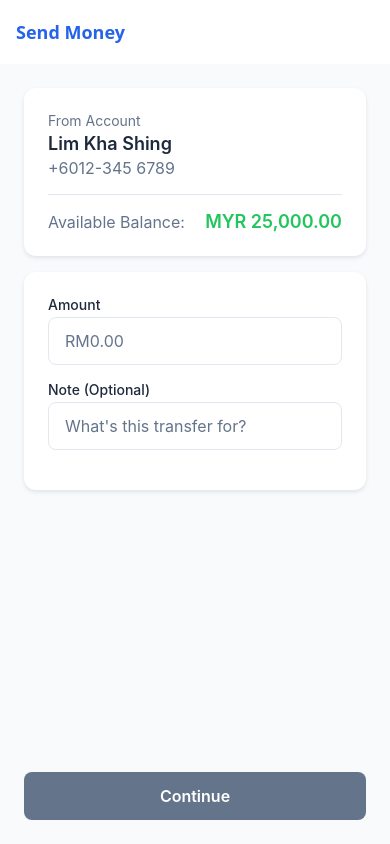
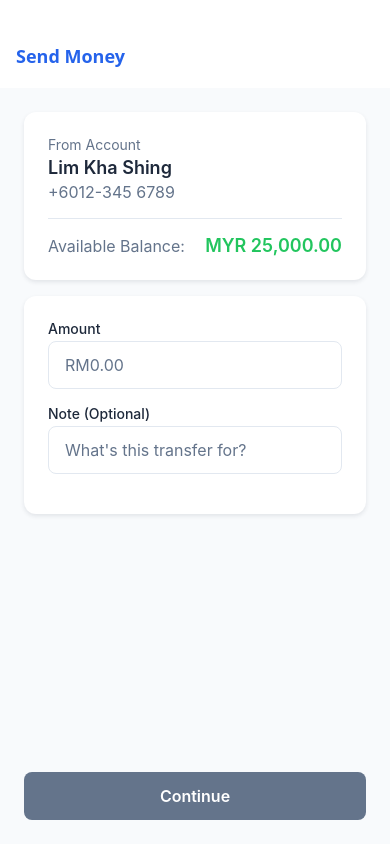
Before and after one commit to limkhashing/ryt-bank-assessment, a React Native app: screen / in a window 390 px wide. Built offline with nearby package versions, Linux system fonts and the light colour scheme.

Commit message:
Wrap NavigationContainer in SafeAreaProvider for improved layout handling

```diff
--- a/src/app/App.tsx
+++ b/src/app/App.tsx
@@ -3,6 +3,8 @@ import {createNativeStackNavigator} from '@react-navigation/native-stack';
 import {StatusBar} from 'expo-status-bar';
 import React from 'react';
 import {Provider} from 'react-redux';
+import {SafeAreaProvider} from 'react-native-safe-area-context';
+import {Platform, View} from 'react-native';
 
 import {COLORS} from '../components/constants';
 import {
@@ -18,8 +20,13 @@ import {RootStackParamList} from '../features/transfer/types';
 const Stack = createNativeStackNavigator<RootStackParamList>();
 
 export default function App() {
+    const statusBarHeight = Platform.OS === 'ios' ? 44 : 24;
+
   return (
     <Provider store={store}>
+        <SafeAreaProvider>
+            <View style={{flex: 1}}>
+                <View style={{height: statusBarHeight}}/>
                 <NavigationContainer>
                     <Stack.Navigator
                         initialRouteName="Transfer"
@@ -32,27 +39,30 @@ export default function App() {
                             headerTitleStyle: {
                                 fontWeight: '600',
                             },
+                            contentStyle: {
+                                backgroundColor: COLORS.surface,
+                            }
                         }}
                     >
                         <Stack.Screen
                             name="Transfer"
                             component={TransferScreen}
-            options={{ title: 'Send Money' }}
+                            options={{title: 'Send Money'}}
                         />
                         <Stack.Screen
                             name="SelectRecipient"
                             component={SelectRecipientScreen}
-            options={{ title: 'Select Recipient' }}
+                            options={{title: 'Select Recipient'}}
                         />
                         <Stack.Screen
                             name="Contacts"
                             component={ContactsScreen}
-            options={{ title: 'Select Contact' }}
+                            options={{title: 'Select Contact'}}
                         />
                         <Stack.Screen
                             name="ConfirmTransfer"
                             component={ConfirmTransferScreen}
-            options={{ title: 'Confirm Transfer' }}
+                            options={{title: 'Confirm Transfer'}}
                         />
                         <Stack.Screen
                             name="Receipt"
@@ -63,8 +73,10 @@ export default function App() {
                             }}
                         />
                     </Stack.Navigator>
+                    <StatusBar style="auto"/>
                 </NavigationContainer>
-      <StatusBar style="auto" />
+            </View>
+        </SafeAreaProvider>
     </Provider>
   );
 }
```
Lines whose indentation alone changed are shown as unchanged.
